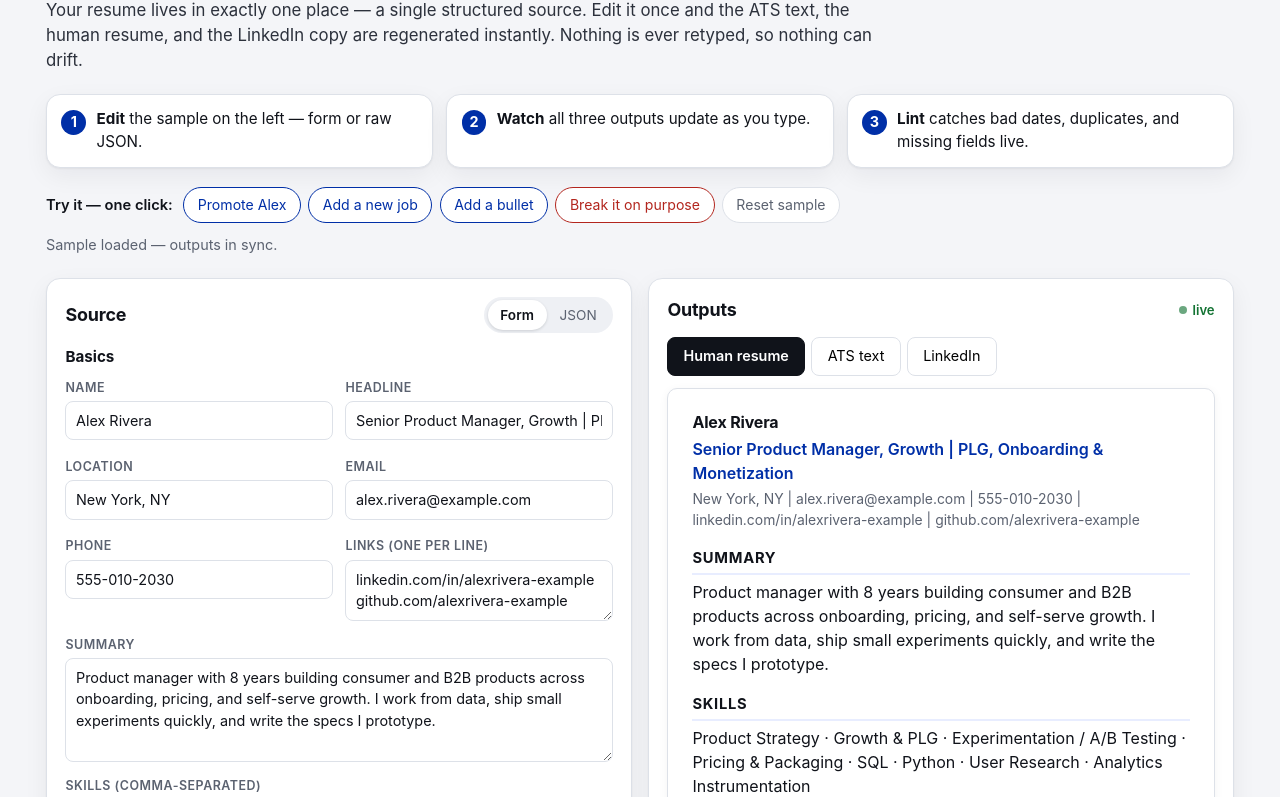
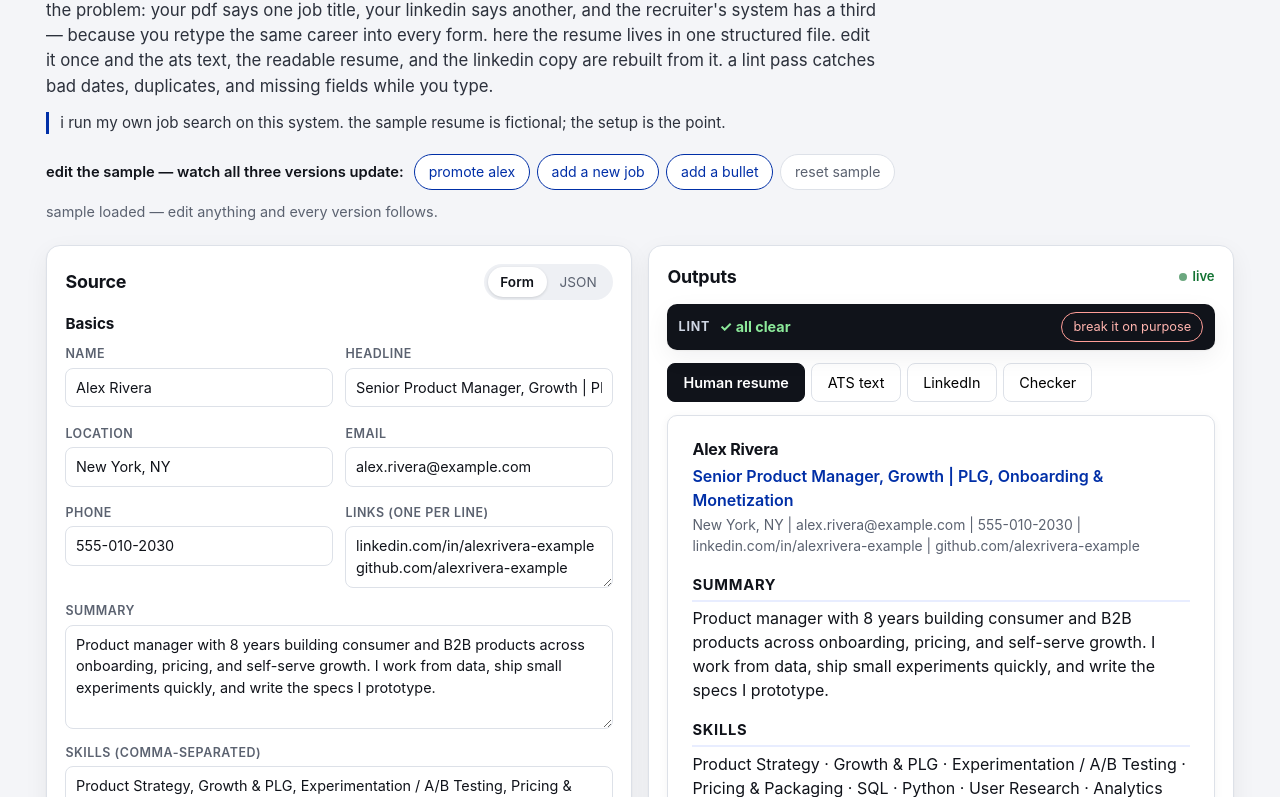
Before and after one commit to carlosluisduchicela/resume-as-code, a plain HTML site: page index.html in a window 1280 px wide. Shown: the part 144-941 px from the top of the page. Drawn offline with Linux system fonts and the light colour scheme.

Commit message:
advisor fixes: pain-led copy, sticky lint, checker tab, print/PDF export

```diff
--- a/app.js
+++ b/app.js
@@ -359,22 +359,37 @@ function renderCheck(result, container) {
   group("Contradictions — in the paste, not in the source", result.contradictions, "warn", "none — nothing here contradicts the source");
 }
 
+function lintCounts(issues) {
+  return {
+    errors: issues.filter(function (i) { return i.level === "error"; }).length,
+    warns: issues.filter(function (i) { return i.level === "warn"; }).length,
+  };
+}
+
+function lintVerdict(errors, warns) {
+  if (errors === 0 && warns === 0) return "✓ all clear";
+  var text = "";
+  if (errors) text += errors + " error" + (errors > 1 ? "s" : "");
+  if (errors && warns) text += " · ";
+  if (warns) text += warns + " warning" + (warns > 1 ? "s" : "");
+  return text;
+}
+
+function lintStateClass(errors, warns) {
+  return errors ? "has-error" : warns ? "has-warn" : "all-clear";
+}
+
 function renderLint(issues, listEl, summaryEl) {
   listEl.textContent = "";
-  const errors = issues.filter(function (i) { return i.level === "error"; }).length;
-  const warns = issues.filter(function (i) { return i.level === "warn"; }).length;
+  const counts = lintCounts(issues);
   issues.forEach(function (issue) {
     const li = el("li", null, "lint-item " + issue.level);
     li.appendChild(el("span", issue.level === "error" ? "✗" : issue.level === "warn" ? "⚠" : "✓", "lint-icon"));
     li.appendChild(el("span", issue.text));
     listEl.appendChild(li);
   });
-  summaryEl.textContent = errors === 0 && warns === 0
-    ? "✓ all clear"
-    : (errors ? errors + " error" + (errors > 1 ? "s" : "") : "") +
-      (errors && warns ? " · " : "") +
-      (warns ? warns + " warning" + (warns > 1 ? "s" : "") : "");
-  summaryEl.className = "lint-summary " + (errors ? "has-error" : warns ? "has-warn" : "all-clear");
+  summaryEl.textContent = lintVerdict(counts.errors, counts.warns);
+  summaryEl.className = "lint-summary " + lintStateClass(counts.errors, counts.warns);
 }
 
 /* ------------------------------------------------------------------ */
@@ -519,7 +534,7 @@ function quickEdit(kind) {
   if (kind === "reset") {
     state = JSON.parse(JSON.stringify(SAMPLE));
     commit(true);
-    return "Sample reset — outputs in sync.";
+    return "sample reset — every version rebuilt from the source.";
   }
   if (kind === "promote") {
     d.experience[0].title = "Staff Product Manager, Growth";
@@ -546,8 +561,8 @@ function quickEdit(kind) {
   state = d;
   commit(true);
   return kind === "break"
-    ? "Broken on purpose — watch the lint panel, then hit Reset sample."
-    : "Applied — every output and the form updated from the one source.";
+    ? "broken on purpose — check the lint verdict in the outputs bar, then hit reset sample."
+    : "applied — every version updated from the one source.";
 }
 
 /* ------------------------------------------------------------------ */
@@ -575,9 +590,14 @@ document.addEventListener("DOMContentLoaded", function () {
     document.getElementById("ats-output").textContent = generateAts(state);
     document.getElementById("linkedin-output").textContent = generateLinkedin(state);
     renderHuman(state, document.getElementById("human-output"));
-    renderLint(lintResume(state), document.getElementById("lint-list"), document.getElementById("lint-summary"));
+    const issues = lintResume(state);
+    renderLint(issues, document.getElementById("lint-list"), document.getElementById("lint-summary"));
+    const barSummary = document.getElementById("lint-bar-summary");
+    const counts = lintCounts(issues);
+    barSummary.textContent = lintVerdict(counts.errors, counts.warns);
+    barSummary.className = "lint-bar-summary " + lintStateClass(counts.errors, counts.warns);
     renderCheck(checkConsistency(state, profileInput.value), document.getElementById("check-results"));
-    ["tab-human", "tab-ats", "tab-linkedin"].forEach(function (id) {
+    ["tab-human", "tab-ats", "tab-linkedin", "tab-checker"].forEach(function (id) {
       const p = document.getElementById(id);
       p.classList.remove("pulse");
       void p.offsetWidth; // restart the animation
@@ -602,7 +622,7 @@ document.addEventListener("DOMContentLoaded", function () {
         jsonError.hidden = true;
         buildForm(formEditor);
         renderOutputs();
-        flashStatus("JSON parsed — outputs in sync.");
+        flashStatus("json parsed — outputs rebuilt.");
       } catch (err) {
         jsonError.textContent = "JSON error: " + err.message + " (outputs still show the last valid version)";
         jsonError.hidden = false;
@@ -654,6 +674,7 @@ document.addEventListener("DOMContentLoaded", function () {
   document.getElementById("copy-ats").addEventListener("click", function () { copyText(generateAts(state), this); });
   document.getElementById("copy-md").addEventListener("click", function () { copyText(generateMarkdown(state), this); });
   document.getElementById("copy-linkedin").addEventListener("click", function () { copyText(generateLinkedin(state), this); });
+  document.getElementById("print-resume").addEventListener("click", function () { window.print(); });
 
   /* Quick edits */
   document.querySelectorAll("[data-quick]").forEach(function (btn) {
--- a/index.html
+++ b/index.html
@@ -3,7 +3,7 @@
 <head>
 <meta charset="utf-8">
 <meta name="viewport" content="width=device-width, initial-scale=1">
-<title>resume-as-code — one resume, every surface, always in sync</title>
+<title>resume-as-code — one resume file. no version ever disagrees.</title>
 <meta name="description" content="Edit one structured resume and watch the ATS text, the human resume, and the LinkedIn copy update live — with a lint panel that catches drift before a recruiter does. Sample data is fictional.">
 <link rel="stylesheet" href="styles.css">
 </head>
@@ -15,31 +15,21 @@
       <span class="brand-mark" aria-hidden="true">{ }</span>
       <span class="brand-name">resume&#8209;as&#8209;code</span>
     </div>
-    <p class="topbar-badges">
-      <span class="badge">100% offline</span>
-      <span class="badge">no sign-up</span>
-      <span class="badge">sample data is fictional</span>
-    </p>
   </div>
 </header>
 
 <section class="hero">
-  <h1>One resume. Every surface. <span class="hero-accent">Always in sync.</span></h1>
-  <p class="hero-sub">Your resume lives in exactly one place — a single structured source. Edit it once and the ATS text, the human resume, and the LinkedIn copy are regenerated instantly. Nothing is ever retyped, so nothing can drift.</p>
-  <ol class="steps">
-    <li><span class="step-n">1</span><span><strong>Edit</strong> the sample on the left — form or raw JSON.</span></li>
-    <li><span class="step-n">2</span><span><strong>Watch</strong> all three outputs update as you type.</span></li>
-    <li><span class="step-n">3</span><span><strong>Lint</strong> catches bad dates, duplicates, and missing fields live.</span></li>
-  </ol>
+  <h1>one resume file. <span class="hero-accent">no version ever disagrees.</span></h1>
+  <p class="hero-sub">the problem: your pdf says one job title, your linkedin says another, and the recruiter's system has a third — because you retype the same career into every form. here the resume lives in one structured file. edit it once and the ats text, the readable resume, and the linkedin copy are rebuilt from it. a lint pass catches bad dates, duplicates, and missing fields while you type.</p>
+  <p class="hero-frame">i run my own job search on this system. the sample resume is fictional; the setup is the point.</p>
   <div class="tryit">
-    <span class="tryit-label">Try it — one click:</span>
-    <button type="button" class="chip" data-quick="promote">Promote Alex</button>
-    <button type="button" class="chip" data-quick="newjob">Add a new job</button>
-    <button type="button" class="chip" data-quick="bullet">Add a bullet</button>
-    <button type="button" class="chip chip-danger" data-quick="break">Break it on purpose</button>
-    <button type="button" class="chip chip-ghost" data-quick="reset">Reset sample</button>
+    <span class="tryit-label">edit the sample — watch all three versions update:</span>
+    <button type="button" class="chip" data-quick="promote">promote alex</button>
+    <button type="button" class="chip" data-quick="newjob">add a new job</button>
+    <button type="button" class="chip" data-quick="bullet">add a bullet</button>
+    <button type="button" class="chip chip-ghost" data-quick="reset">reset sample</button>
   </div>
-  <p id="sync-status" class="sync-status" role="status">Sample loaded — outputs in sync.</p>
+  <p id="sync-status" class="sync-status" role="status">sample loaded — edit anything and every version follows.</p>
 </section>
 
 <main class="layout">
@@ -79,10 +69,17 @@
       <span class="live-dot" title="Regenerates as you type"><span class="dot"></span>live</span>
     </div>
 
+    <div class="lint-bar">
+      <span class="lint-bar-label">lint</span>
+      <span id="lint-bar-summary" class="lint-bar-summary all-clear" aria-live="polite">✓ all clear</span>
+      <button type="button" class="chip chip-danger chip-on-dark" data-quick="break">break it on purpose</button>
+    </div>
+
     <div class="tabs" role="tablist" aria-label="Output format">
       <button role="tab" id="tab-btn-human" aria-controls="tab-human" aria-selected="true" data-tab="human" class="tab active" type="button">Human resume</button>
       <button role="tab" id="tab-btn-ats" aria-controls="tab-ats" aria-selected="false" data-tab="ats" class="tab" type="button">ATS text</button>
       <button role="tab" id="tab-btn-linkedin" aria-controls="tab-linkedin" aria-selected="false" data-tab="linkedin" class="tab" type="button">LinkedIn</button>
+      <button role="tab" id="tab-btn-checker" aria-controls="tab-checker" aria-selected="false" data-tab="checker" class="tab" type="button">Checker</button>
     </div>
 
     <div id="tab-human" role="tabpanel" aria-labelledby="tab-btn-human" class="tab-panel">
@@ -90,6 +87,7 @@
       <div class="row">
         <button id="download-md" type="button" class="primary">Download resume.md</button>
         <button id="copy-md" type="button">Copy Markdown</button>
+        <button id="print-resume" type="button">print / save as pdf</button>
       </div>
     </div>
 
@@ -111,9 +109,9 @@
       <p class="hint">Headline + About, generated from the same source — never a second copy to maintain.</p>
     </div>
 
-    <div class="checker" aria-labelledby="checker-heading">
-      <h3 id="checker-heading">Consistency checker</h3>
-      <p class="hint">Paste profile text from anywhere (LinkedIn, a PDF, an old resume). Entries in the form “Title at Company”, one per line. The sample paste below names one employer that is <em>not</em> in the source — OldCo Logistics — and the checker catches it live.</p>
+    <div id="tab-checker" role="tabpanel" aria-labelledby="tab-btn-checker" class="tab-panel" hidden>
+      <h3 class="checker-title">check a profile against this source</h3>
+      <p class="hint">paste profile text — “title at company”, one per line. the sample paste names one employer, OldCo Logistics, that isn't in the source — on purpose, so you can watch the checker catch it.</p>
       <label class="visually-hidden" for="profile-input">Pasted profile text</label>
       <textarea id="profile-input" spellcheck="false" rows="9"></textarea>
       <div id="check-results" aria-live="polite"></div>
@@ -122,7 +120,8 @@
 </main>
 
 <footer class="site-footer">
-  <p><strong>The guardrail:</strong> this tool reformats and checks facts — it never invents them. If a fact is not in the source, it does not appear in any output. Everything runs in your browser; nothing you type leaves this page. MIT License.</p>
+  <p><strong>the guardrail:</strong> this tool reformats and checks facts — it never invents them. if a fact is not in the source, it does not appear in any output. MIT License.</p>
+  <p class="footer-line">everything runs in your browser; nothing leaves the page.</p>
 </footer>
 
 <script src="app.js"></script>
--- a/styles.css
+++ b/styles.css
@@ -48,14 +48,7 @@ body {
   font-family: ui-monospace, SFMono-Regular, Menlo, Consolas, monospace;
   font-size: .95rem;
 }
-.topbar-badges { margin: 0 0 0 auto; display: flex; flex-wrap: wrap; gap: .4rem; }
-.badge {
-  font-size: .78rem;
-  color: #cfd6e4;
-  border: 1px solid #363c4a;
-  border-radius: 999px;
-  padding: .12rem .6rem;
-}
+
 
 /* ---------- Hero ---------- */
 .hero {
@@ -66,38 +59,13 @@ body {
 .hero h1 { margin: 0 0 .5rem; font-size: clamp(1.7rem, 4.5vw, 2.6rem); letter-spacing: -.02em; line-height: 1.12; }
 .hero-accent { color: var(--accent); }
 .hero-sub { margin: 0; max-width: 52rem; font-size: 1.05rem; color: #2c313c; }
-
-.steps {
-  list-style: none;
-  display: grid;
-  grid-template-columns: repeat(3, 1fr);
-  gap: .8rem;
-  margin: 1.3rem 0 0;
-  padding: 0;
-}
-.steps li {
-  background: var(--card);
-  border: 1px solid var(--line);
-  border-radius: var(--radius);
-  box-shadow: var(--shadow);
-  padding: .8rem .9rem;
-  display: flex;
-  gap: .65rem;
-  align-items: flex-start;
+.hero-frame {
+  margin: .8rem 0 0;
+  max-width: 52rem;
   font-size: .95rem;
-}
-.step-n {
-  flex: none;
-  width: 1.55rem; height: 1.55rem;
-  border-radius: 50%;
-  background: var(--accent);
-  color: #fff;
-  font-weight: 700;
-  display: inline-flex;
-  align-items: center;
-  justify-content: center;
-  font-size: .9rem;
-  margin-top: .1rem;
+  color: #2c313c;
+  border-left: 3px solid var(--accent);
+  padding-left: .7rem;
 }
 
 .tryit {
@@ -323,9 +291,38 @@ button.copied { border-color: var(--good); color: var(--good); background: var(-
 .lint-item.warn .lint-icon { color: var(--warn); }
 .lint-item.error .lint-icon { color: var(--bad); }
 
+/* ---------- Sticky lint bar ---------- */
+.lint-bar {
+  position: sticky;
+  top: .6rem;
+  z-index: 5;
+  display: flex;
+  align-items: center;
+  gap: .6rem;
+  background: var(--ink);
+  color: #fff;
+  border-radius: 10px;
+  padding: .5rem .7rem;
+  margin-bottom: .8rem;
+  box-shadow: var(--shadow);
+}
+.lint-bar-label { font-size: .78rem; font-weight: 700; text-transform: uppercase; letter-spacing: .06em; color: #cfd6e4; }
+.lint-bar-summary { font-size: .9rem; font-weight: 700; }
+.lint-bar-summary.all-clear { color: #8ce99a; }
+.lint-bar-summary.has-warn { color: #ffd43b; }
+.lint-bar-summary.has-error { color: #ff9d97; }
+.chip-on-dark {
+  margin-left: auto;
+  background: transparent;
+  border-color: #ff9d97;
+  color: #ffb4ae;
+  font-size: .8rem;
+  padding: .3rem .7rem;
+}
+.chip-on-dark:hover { background: #5f1410; color: #ffd9d6; }
+
 /* ---------- Checker ---------- */
-.checker { border-top: 1px solid var(--line); margin-top: 1.2rem; padding-top: .9rem; }
-.checker h3 { margin: 0 0 .3rem; }
+.checker-title { margin: 0 0 .3rem; }
 .check-group { margin-top: .7rem; }
 .check-head { margin: 0 0 .25rem; font-weight: 600; font-size: .92rem; display: flex; gap: .45rem; align-items: center; }
 .check-group ul { margin: 0; padding-left: 1.6rem; font-size: .9rem; }
@@ -355,9 +352,7 @@ button.copied { border-color: var(--good); color: var(--good); background: var(-
 /* ---------- Mobile ---------- */
 @media (max-width: 920px) {
   .layout { grid-template-columns: 1fr; }
-  .steps { grid-template-columns: 1fr; }
   .output, .resume-preview { max-height: none; }
-  .topbar-badges { margin-left: 0; }
 }
 @media (max-width: 560px) {
   .field-grid { grid-template-columns: 1fr; }
@@ -369,3 +364,23 @@ button.copied { border-color: var(--good); color: var(--good); background: var(-
   .live-dot .dot, .tab-panel.pulse .output, .tab-panel.pulse .resume-preview, .lint-item { animation: none; }
   .chip:active, .row button:active, button.primary:active { transform: none; }
 }
+
+.footer-line { font-weight: 600; color: #2c313c; }
+
+/* ---------- Print: only the human resume, clean page ---------- */
+@page { margin: 16mm; }
+@media print {
+  body { background: #fff; }
+  .topbar, .hero, .source-card, .lint-bar, .card-head, .tabs, .row, .site-footer { display: none !important; }
+  .layout { display: block; max-width: none; margin: 0; padding: 0; }
+  .outputs-card { border: 0; box-shadow: none; padding: 0; }
+  .tab-panel { display: none !important; }
+  #tab-human { display: block !important; }
+  .resume-preview {
+    border: 0;
+    box-shadow: none;
+    max-height: none;
+    overflow: visible;
+    padding: 0;
+  }
+}
```
